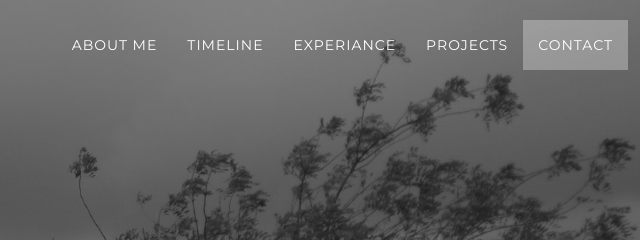
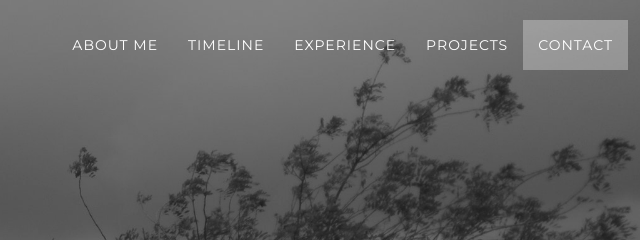
Before and after one commit to mathangiK/Portfolio, a plain HTML site: page index.html in a window 1280 px wide. Shown: the top 240 px of the page, 582-1222 px from the left. Drawn offline with Linux system fonts and the light colour scheme; some packages are replaced by stand-ins of ours.

Commit message:
Spelling correction

```diff
--- a/index.html
+++ b/index.html
@@ -61,7 +61,7 @@
                         <a class="page-scroll" href="#timeline">Timeline</a>
                     </li>
                     <li>
-                        <a class="page-scroll" href="#experiance">Experiance</a>
+                        <a class="page-scroll" href="#experience">Experience</a>
                     </li>
 					<li>
                         <a class="page-scroll" href="#projects">Projects</a>
@@ -148,8 +148,8 @@
 		</div>
     </section>
 
-    <!-- Experiance Section -->
-    <section id="experiance" class="content-section text-center" >
+    <!-- Experience Section -->
+    <section id="experience" class="content-section text-center" >
 		<div class="card-container-section">
 			<div class="row" data-scrollreveal="enter down and move 50px over 1.33s">
 				<div class="col-lg-8 col-lg-offset-2">
```
